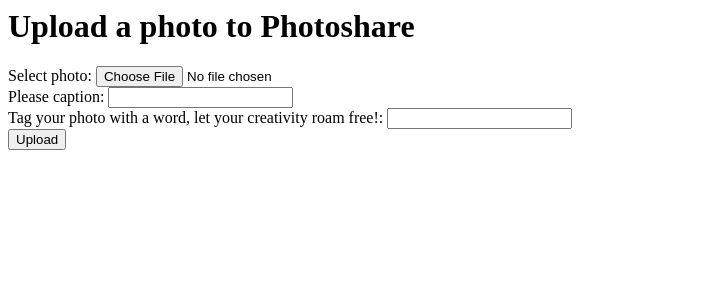
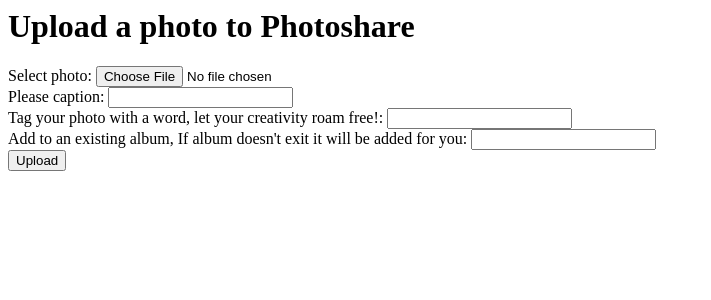
Before and after one commit to mmeah16/Photoshare, a Flask app: template Documents/CS460/skeleton/templates/upload.html in a window 1280 px wide. Shown: the top 300 px of the page, without its empty margins (0-711 px from the left). Run offline with Flask 2, Linux system fonts and the light colour scheme; the template is opened without the code that fills it, so the values that code supplies are empty; data comes from the database, SQL or seed files in the repository.

Commit message:
Update upload.html

```diff
--- a/Documents/CS460/skeleton/templates/upload.html
+++ b/Documents/CS460/skeleton/templates/upload.html
@@ -13,6 +13,8 @@
                 <input type="text" name="caption" required='true' /><br />
                 <label for="tag">Tag your photo with a word, let your creativity roam free!:</label>
                 <input type="text" name="tag" required="false"><br />
+                <label for="albumn">Add to an existing album, If album doesn't exit it will be added for you:</label>
+                <input type="text" name="albumn" required='true' /><br />
                 <input type="submit" value="Upload" />
             </form>
     </body>
```
